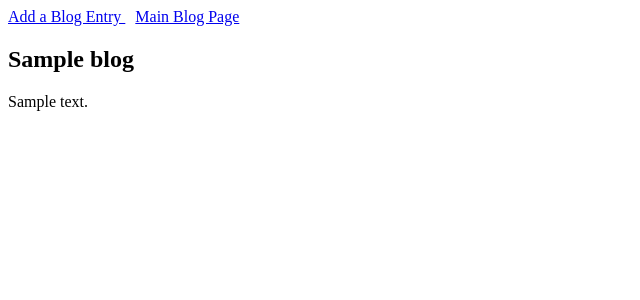
After one commit to tyndallk/blogz, a Flask app: template templates/individual_blog.html in a window 1280 px wide. The commit adds this page. Shown: the top 300 px of the page, without its empty margins (0-640 px from the left). Run offline with Flask 2, Linux system fonts and the light colour scheme; the template is opened without the code that fills it: most values are stand-ins (such as "Sample title", 1, 10 or a date in 2020); data that the repository does not hold is empty.

Commit message:
completed build-a-blog

```diff
--- a/main.py
+++ b/main.py
@@ -23,24 +23,50 @@ class Blog(db.Model):
 @app.route('/newpost', methods=['GET', 'POST'])
 def add_newpost():
     if request.method == 'POST':
-         title = request.form['title']
-         body = request.form['body']
-         new_blog = Blog(title, body)
-         db.session.add(new_blog)
-         db.session.commit()
-         new_blog = new_blog.id
-         #return redirect ('/blog?id=new_blog')
+        title = request.form['title']
+        body = request.form['body']
 
+        title_error = ''
+        body_error = ''
+
+        if title == '' and body == '':
+            title_error = "Please fill out a title"
+            title = ''
+            body_error = "Please fill out a body"
+            body = ''
+            return render_template('newpost.html', title_error=title_error,
+            body_error=body_error)
+
+        if title == '' and not body == '':
+            title_error = "Please fill out the title."
+            title = ''
+            return render_template('newpost.html', title_error=title_error)
+
+        if not title == '' and body == '':
+            body_error = "Please fill out the body."
+            body = ''
+            return render_template('newpost.html', body_error=body_error)
+
+        new_blog = Blog(title, body)
+        db.session.add(new_blog)
+        db.session.commit()
+        blog_id = new_blog.id
+
+        return redirect ("/blog?id=" + str(blog_id))
 
     return render_template('newpost.html', title = 'Add a Blog Entry!')
 
 
 @app.route('/blog', methods = ['GET', 'POST'])
 def blogs():
-    new_blog = new_blog.id
-    return render_template('blog.html',title="Build a Blog", new_blog=new_blog)
+    blog_id = request.args.get('id')
 
+    if blog_id is not None:
+        blog = Blog.query.get(int(blog_id))
+        return render_template('individual_blog.html', blog=blog)
 
+    all_blogs = Blog.query.all()
+    return render_template('blog.html',title="Build a Blog", all_blogs=all_blogs)
 
 
 if __name__ == '__main__':
--- a/templates/base.html
+++ b/templates/base.html
@@ -6,20 +6,19 @@
             .error {
                 color: red;
             }
-            /* .navbar {
-                display: block;
-                display: inline-block;
-                margin-right: 10px;
-            } */
             h1 {
                 text-align: center;
             }
+            nav span {
+                padding-right: 10px;
+            }
+
         </style>
     </head>
 <body>
-    <div class = "navbar">
+    <div>
         <nav>
-                <a href='/newpost'display = > Add a Blog Entry </a>
+                <span><a href='/newpost' > Add a Blog Entry </a></span>
                 <span><a href='/blog'> Main Blog Page </a></span>
         </nav>
     </div>
--- /dev/null
+++ b/templates/individual_blog.html
@@ -0,0 +1,7 @@
+{% extends "base.html" %}
+
+{% block content %}
+            <h2>{{blog.title}}</h2>
+            <p>{{blog.body}}</p>
+
+{% endblock %}
```
Also changed, not shown: templates/blog.html (+5 -7 lines), templates/newpost.html (+8 -2 lines), templates/render_template.html (added).
